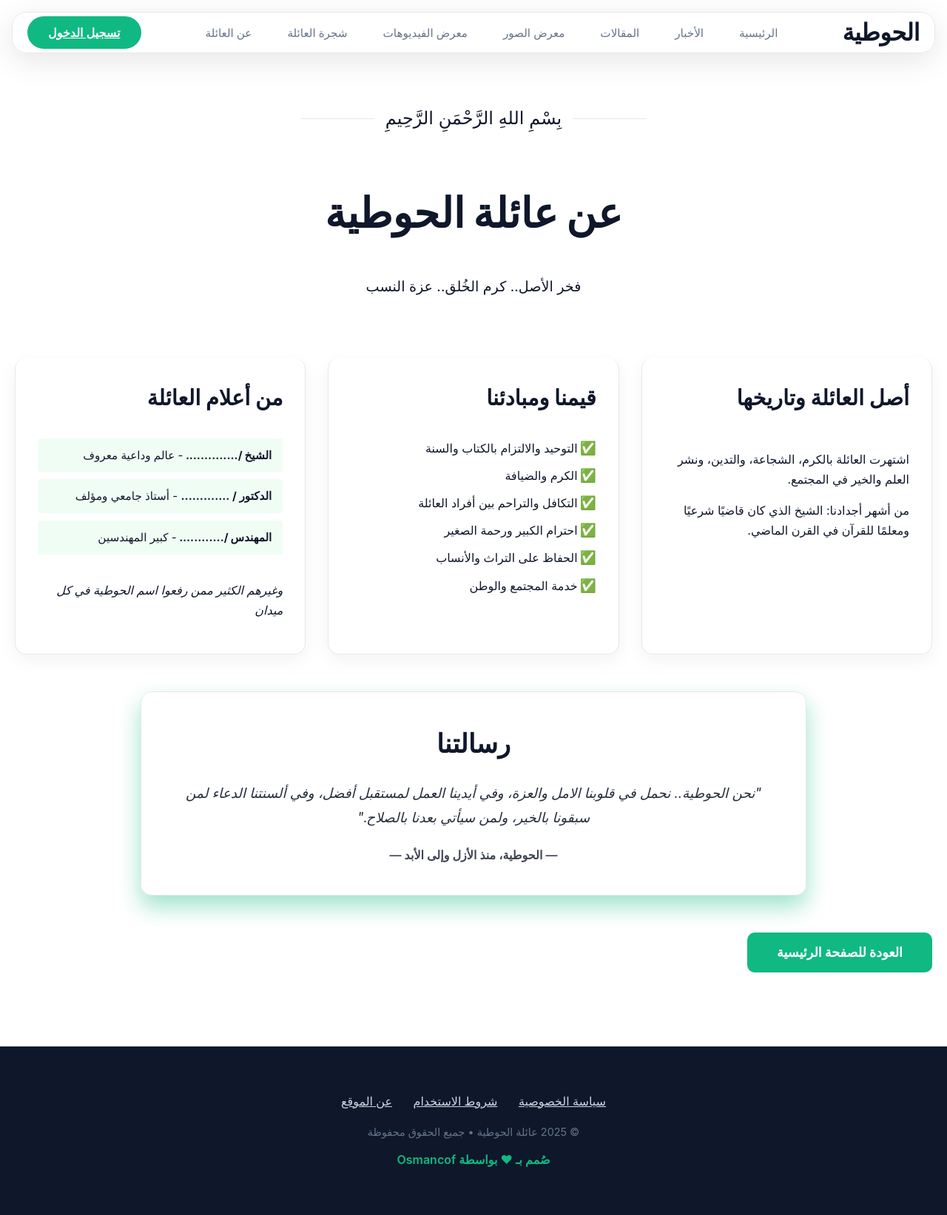
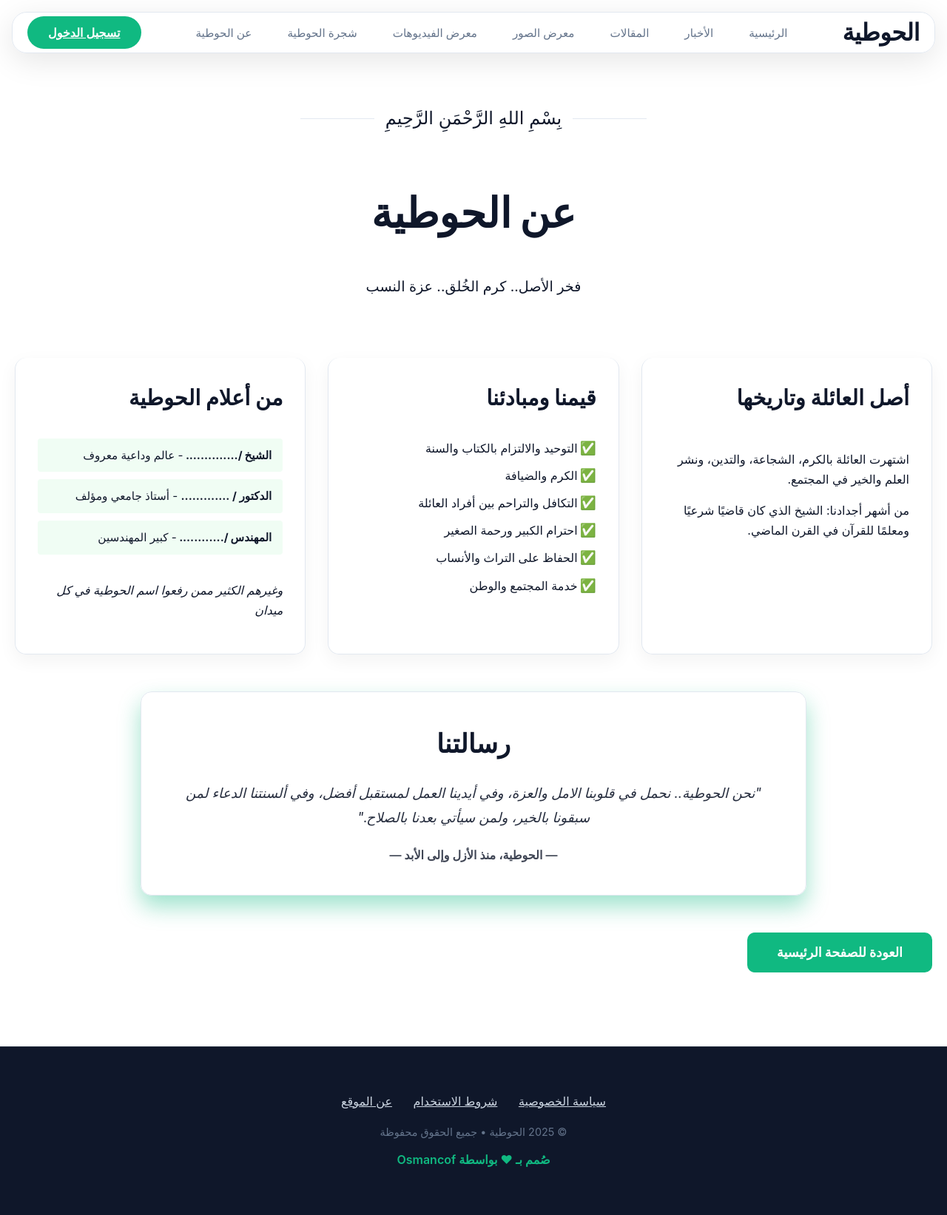
Before and after one commit to engcof/hottiyya, a FastAPI app: page /about in a window 1280 px wide. Shown: the whole page at 74% size. Run offline with FastAPI, Linux system fonts and the light colour scheme; parts of the project's set-up code (start-up, migrations or seed data) failed here and were passed over; some libraries are stand-ins or nearby versions.

Commit message:
fix css 22-12-2025

```diff
--- a/templates/about.html
+++ b/templates/about.html
@@ -1,5 +1,5 @@
 {% extends "base.html" %}
-{% block title %}عن عائلة الحوطية{% endblock %}
+{% block title %}عن الحوطية{% endblock %}
 
 {% block content %}
 <!-- بسم الله -->
@@ -11,7 +11,7 @@
 
 <section class="about-hero">
     <div class="container">
-        <h1 class="page-title">عن عائلة الحوطية</h1>
+        <h1 class="page-title">عن الحوطية</h1>
         <p class="subtitle">فخر الأصل.. كرم الخُلق.. عزة النسب</p>
     </div>
 </section>
@@ -51,7 +51,7 @@
 
             <!-- إنجازات وشخصيات بارزة -->
             <div class="about-card glass">
-                <h2>من أعلام العائلة</h2>
+                <h2>من أعلام الحوطية</h2>
                 <div class="notable-person">
                     <strong>الشيخ /.............. </strong> - عالم وداعية معروف
                 </div>
--- a/templates/base.html
+++ b/templates/base.html
@@ -18,8 +18,8 @@
                 <li><a href="/articles" {% if request.path.startswith('/articles') %}class="active"{% endif %}>المقالات</a></li>
                 <li><a href="/gallery" {% if request.path.startswith('/gallery') %}class="active"{% endif %}>معرض الصور</a></li>
                 <li><a href="/video" {% if request.path.startswith('/video') %}class="active"{% endif %}>معرض الفيديوهات</a></li>
-                <li><a href="/names" {% if request.path.startswith('/names') %}class="active"{% endif %}>شجرة العائلة</a></li>
-                <li><a href="/about">عن العائلة</a></li>
+                <li><a href="/names" {% if request.path.startswith('/names') %}class="active"{% endif %}>شجرة الحوطية</a></li>
+                <li><a href="/about">عن الحوطية</a></li>
                 {% if user and user.role == "admin" %}
                 <li><a href="/admin" {% if request.path.startswith('/admin') %}class="active"{% endif %}>الإدارة</a></li>
                 {% endif %}
@@ -73,8 +73,8 @@
             <a href="/articles">المقالات</a>
             <a href="/gallery">معرض الصور</a>
             <a href="/video">معرض الفيديوهات</a>
-            <a href="/names">شجرة العائلة</a>
-            <a href="/about">عن العائلة</a>
+            <a href="/names">شجرة الحوطية</a>
+            <a href="/about">عن الحوطية</a>
             {% if user and user.role == "admin" %}<a href="/admin">الإدارة</a>{% endif %}
             {% if user %}
                 <a href="/profile">صفحتي الشخصية</a>
@@ -95,7 +95,7 @@
                 <a href="/about">عن الموقع</a>
             </div>
             <div class="footer-copyright">
-                © 2025 عائلة الحوطية • جميع الحقوق محفوظة
+                © 2025 الحوطية • جميع الحقوق محفوظة
             </div>
             <div style="margin-top:12px;color:#10b981;font-weight:600;">صُمم بـ ❤ بواسطة Osmancof</div>
         </div>
--- a/templates/gallery/index.html
+++ b/templates/gallery/index.html
@@ -1,5 +1,5 @@
 {% extends "base.html" %}
-
+{% block title %}معرض الصور{% endblock %}
 {% block content %}
 <div class="container" style="margin-top: 40px; min-height: 100vh;">
     <div class="text-center mb-5 hero-content">
--- a/templates/index.html
+++ b/templates/index.html
@@ -1,5 +1,5 @@
 {% extends "base.html" %}
-{% block title %}عائلة الحوطية{% endblock %}
+{% block title %}الحوطية{% endblock %}
 
 {% block content %}
 <div class="news-ticker-bar">
--- a/templates/video/index.html
+++ b/templates/video/index.html
@@ -1,5 +1,5 @@
 {% extends "base.html" %}
-
+{% block title %}معرض الفيديهات{% endblock %}
 {% block content %}
 <section class="video-section-wrapper py-5">
     <div class="container">
```
